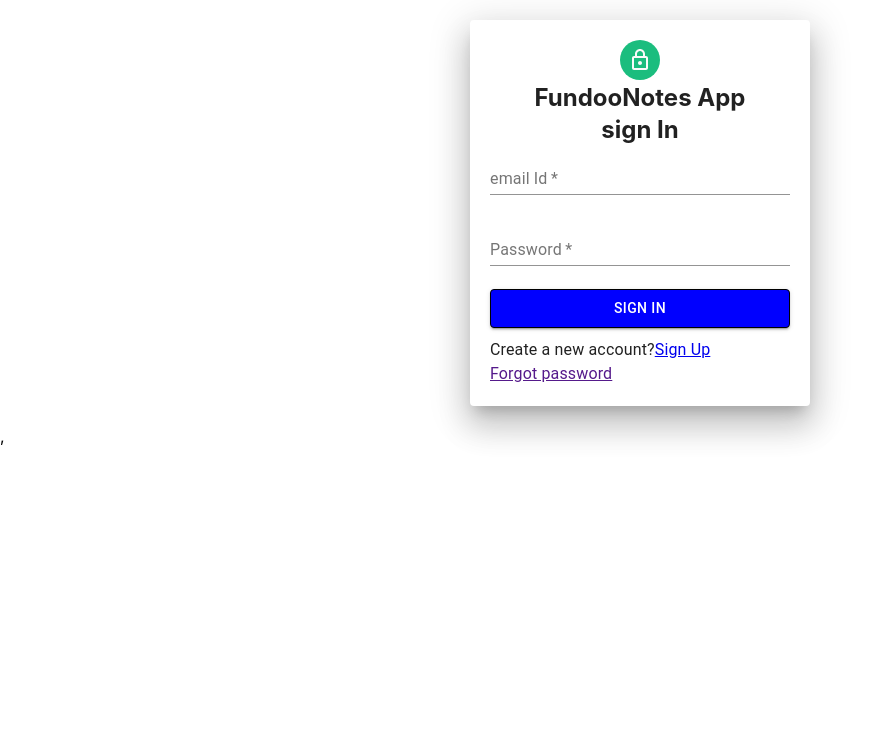
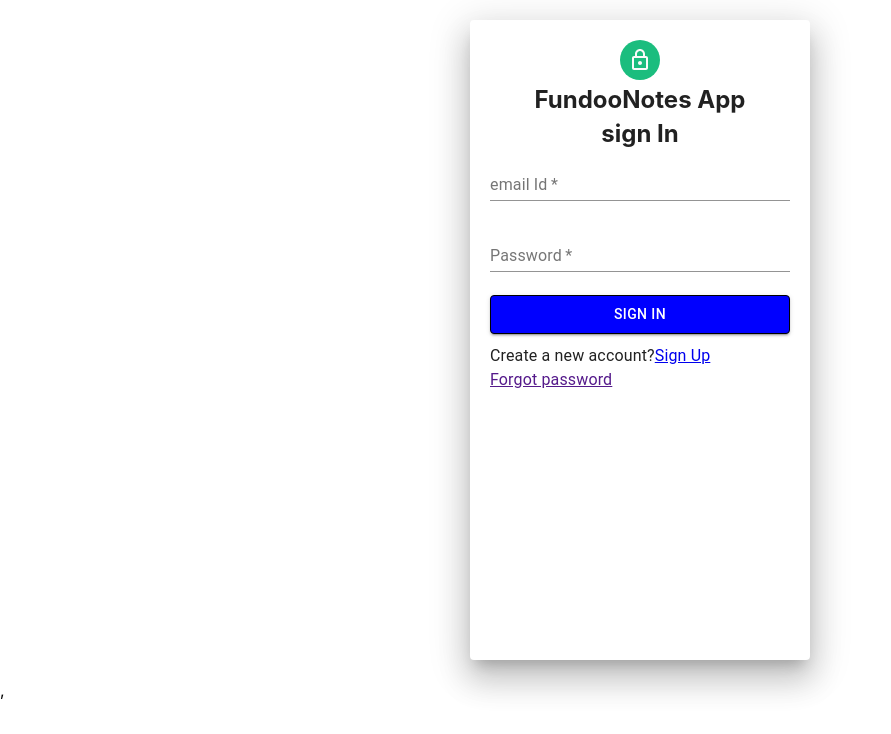
Before and after one commit to Rekha-15/fundooNotes_frontEnd_, a React (Create React App) app in the folder my-app/: page /login in a window 1280 px wide. Shown: the top 734 px of the page, without its empty margins (0-891 px from the left). Built offline with nearby package versions, Linux system fonts and the light colour scheme.

Commit message:
Refactor: removed terms and contion check box in sign up page

```diff
--- a/my-app/src/Login/login.jsx
+++ b/my-app/src/Login/login.jsx
@@ -6,8 +6,6 @@
 import * as Yup from 'yup'
 import './login.scss'
 const Login = (props) => {
-  //const avatarStyle = { backgroundColor: "#1bbd7e" };
-  //const btstyle = { margin: "8px 0" };
   const initialValues ={
     emailId:'',
     password:''
@@ -26,13 +24,13 @@
   };
   return (
     <Grid>
-      <Paper elevation={20} className="paperStyle">
+      <Paper elevation={20} className="paperStyleLogin">
         <Grid align="center">
-          <Avatar className="avatarStyle">
+          <Avatar className="avatarStyleLogin">
             <LockOutlinedIcon />
           </Avatar>
-          <h2 className="header" >FundooNotes App</h2>
-          <h2 className="header" >sign In</h2>
+          <h2 className="headerLogin" >FundooNotes App</h2>
+          <h2 className="headerLogin" >sign In</h2>
         </Grid>
         <Formik initialValues={initialValues} onSubmit={onSubmit} validationSchema={validationSchema}>
           {(props)=>(
@@ -71,11 +69,6 @@
         <Typography>
           <Link href="#">Forgot password</Link>
         </Typography>
-         {/* <Typography> Do you have an account ?
-            <Link href="#">
-                Sign Up
-            </Link>
-        </Typography> */}
       </Paper>
     </Grid>
   );
--- a/my-app/src/Login/login.scss
+++ b/my-app/src/Login/login.scss
@@ -1,7 +1,7 @@
-.paperStyle{
+.paperStyleLogin{
     padding: 20px ;
     width:300px ;
-    height: 600px;
+    height: 600px  ;
     margin: 20px auto ;
 }
 
@@ -11,12 +11,12 @@
     background-color: blue !important  ;
 }
 
-.header {
+.headerLogin {
     margin-top :5px ;
     margin:5px ;
 }
 
-.avatarStyle{
+.avatarStyleLogin{
     background-color: #1bbd7e !important;
 }
 .EmailFieldStyle{
--- a/my-app/src/Register/SignUp.jsx
+++ b/my-app/src/Register/SignUp.jsx
@@ -7,17 +7,13 @@
 import FormControlLabel from '@material-ui/core/FormControlLabel';
 import FormControl from '@material-ui/core/FormControl';
 import FormLabel from '@material-ui/core/FormLabel';
-import Checkbox from '@material-ui/core/Checkbox';
+//import Checkbox from '@material-ui/core/Checkbox';
 import {Link} from 'react-router-dom'
 import { Formik, Field, Form, ErrorMessage} from 'formik';
 import { FormHelperText } from '@material-ui/core';
 import * as Yup from 'yup'
 import './SignUp.scss'
 const SignUp = () => {
-    //const paperStyle = { padding: '30px 20px', width: 300, margin: "20px auto" }
-   // const headerStyle = { margin: 0 }
-   // const avatarStyle = { backgroundColor: '#1bbd7e' }
-   // const btstyle = { margin: "12px 0" };
     const marginTop = { marginTop: 10 }
     const initialValues={
         firstName:'',
@@ -27,17 +23,17 @@
         phoneNumber:'',
         password:'',
         confirmPassword:'',
-        termsAndCondition:false
+        // termsAndCondition:false
     }
     const validationSchema=Yup.object().shape({
         firstName:Yup.string().min(3, "first Name is too short minimum 3 Char is required").required("Required"),
         lastName:Yup.string().min(3, "last Name is too short minimum 3 Char is required").required("Required"),
         emalId:Yup.string().email('please enter valid email').required("Required"),
         gender:Yup.string().oneOf(["male", "female"], "Required").required("Required"),
-        phoneNumber:Yup.number().typeError('Enter valid phone Number').required("Required"),
-        password:Yup.string().min(8,"Password minimum length should be 8").required("Required" ),
-        confirmPassword:Yup.string().oneOf([Yup.ref('password')],"Password doesn't matched").required("Required" ),
-        termsAndCondition:Yup.string().oneOf(["true"], "Accept terms & condition")
+        phoneNumber:Yup.string().matches(/^[0-9]+$/, "Must be only digits").min(10, 'Please enter valid phone number')
+        .max(10, 'Please enter 10 digits phone number without Space').required("Required"),
+        password:Yup.string().min(8,"Use 8 or more characters with a mix of letters, numbers & symbols").required("Required" ),
+        confirmPassword:Yup.string().oneOf([Yup.ref('password')],"Password doesn't matched").required("Required" )
       })
       const onSubmit=(values,props)=>{
         console.log(values)
@@ -81,11 +77,11 @@
                         placeholder="Provide your password" helperText={<ErrorMessage name="password"/>}/>
                         <Field as={TextField} fullWidth name="confirmPassword" type="password" label='Confirm Password'
                         placeholder="Confirm your password" helperText={<ErrorMessage name="confirmPassword"/>}/>
-                        <FormControlLabel
+                        {/* <FormControlLabel
                             control={<Field as={Checkbox} name="termsAndCondition" />}
                             label="I accept the terms and condition."
                         />
-                        <FormHelperText><ErrorMessage name="termsAndCondition"/></FormHelperText>
+                        <FormHelperText><ErrorMessage name="termsAndCondition"/></FormHelperText>  */}
                         {/* <Button type='submit' variant='contained' color='primary' style={btstyle} fullWidth>Sign Up</Button> */}
                         <Button type="submit" variant="contained"  disabled={props.isSubmitting}
                          className="btstyle" fullWidth> {props.isSubmitting?"Loading":"Sign in"}</Button>
--- a/my-app/src/Register/SignUp.scss
+++ b/my-app/src/Register/SignUp.scss
@@ -1,12 +1,12 @@
 .paperStyle{
     padding: 20px ;
-    width:300px ;
+    width:  300px ;
     height: auto  ;
     margin: 20px auto  ;
 }
 
 .avatarStyle{
-    background-color: #1bbd7e;
+    background-color: #1bbd7e !important;
 }
 
 .header{
```
